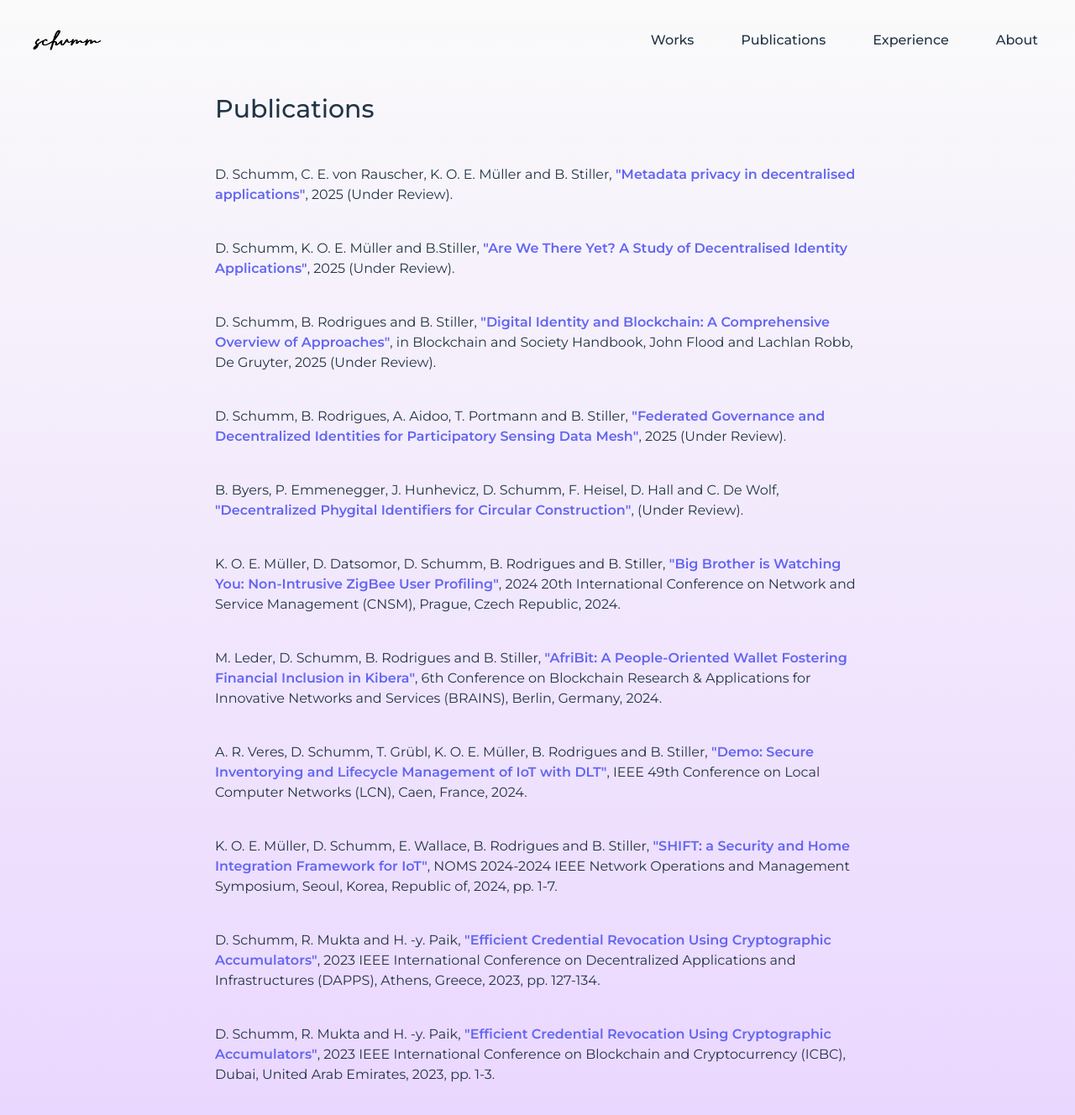
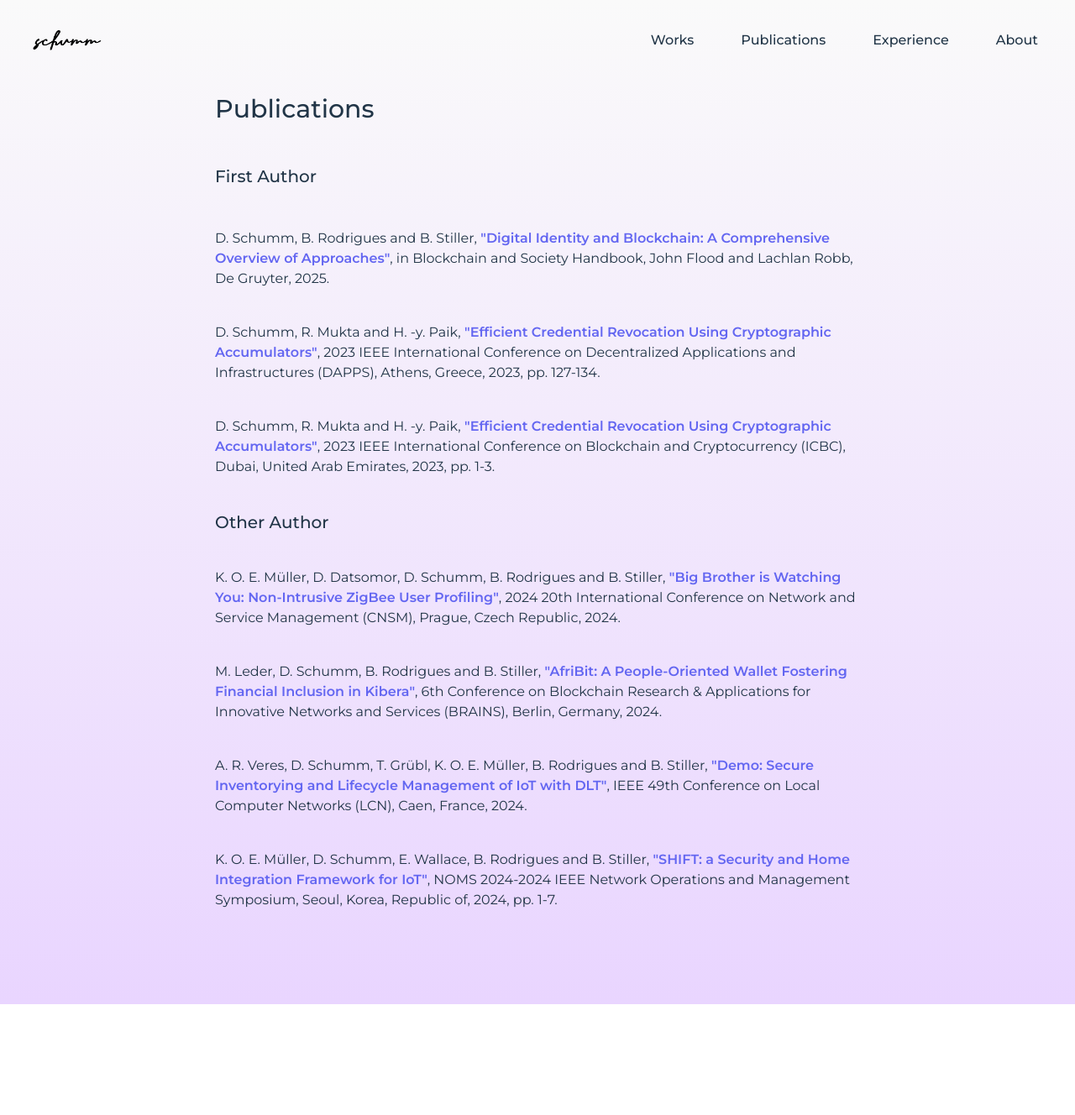
Before and after one commit to schummd/schummd.github.io, a React (Vite) app: page /#/publications in a window 1280 px wide. Shown: the top 1328 px of the page at 84% size. After the commit the page ends 1196 px from the top, so only its background shows below. Built offline with nearby package versions, Linux system fonts and the light colour scheme.

Commit message:
updated publications

```diff
--- a/src/pages/Publications.jsx
+++ b/src/pages/Publications.jsx
@@ -5,7 +5,14 @@ export default function Publications() {
         <h1 class="font-montserrat font-medium text-3xl mb-12">Publications</h1>
 
         <ul class="font-montserrat space-y-10 list-none list-inside">
+          <h2 class="font-montserrat font-medium text-xl mb-12">First Author</h2>
           <li>
+            D. Schumm, B. Rodrigues and B. Stiller,
+            <a href="#" class="font-semibold text-indigo-500"> "Digital Identity and Blockchain: A Comprehensive Overview of Approaches"</a>,
+            in Blockchain and Society Handbook, John Flood and Lachlan Robb,
+            De Gruyter, 2025.
+          </li>
+          {/* <li>
             D. Schumm, C. E. von Rauscher, K.  O. E. Müller and B. Stiller,
             <a href="#" class="font-semibold text-indigo-500"> "Metadata privacy in decentralised applications"</a>,
             2025 (Under Review).
@@ -16,12 +23,6 @@ export default function Publications() {
             2025 (Under Review).
           </li>
           <li>
-            D. Schumm, B. Rodrigues and B. Stiller,
-            <a href="#" class="font-semibold text-indigo-500"> "Digital Identity and Blockchain: A Comprehensive Overview of Approaches"</a>,
-            in Blockchain and Society Handbook, John Flood and Lachlan Robb,
-            De Gruyter, 2025 (Under Review).
-          </li>
-          <li>
             D. Schumm, B. Rodrigues, A. Aidoo, T. Portmann and B. Stiller,
             <a href="#" class="font-semibold text-indigo-500"> "Federated Governance and Decentralized Identities for Participatory Sensing Data Mesh"</a>,
             2025 (Under Review).
@@ -30,7 +31,22 @@ export default function Publications() {
             B. Byers, P. Emmenegger, J. Hunhevicz, D. Schumm, F. Heisel, D. Hall and C. De Wolf,
             <a href="http://dx.doi.org/10.2139/ssrn.4946912" class="font-semibold text-indigo-500 cursor-pointer" target="_blank"> "Decentralized Phygital Identifiers for Circular Construction"</a>,
             (Under Review).
+          </li> */}
+
+          <li>
+            D. Schumm, R. Mukta and H. -y. Paik,
+            <a href="https://ieeexplore.ieee.org/document/10237019" class="font-semibold text-indigo-500 cursor-pointer" target="_blank"> "Efficient Credential Revocation Using Cryptographic Accumulators"</a>,
+            2023 IEEE International Conference on Decentralized Applications and Infrastructures (DAPPS),
+            Athens, Greece, 2023, pp. 127-134.
           </li>
+          <li>
+            D. Schumm, R. Mukta and H. -y. Paik,
+            <a href="https://ieeexplore.ieee.org/document/10174975" class="font-semibold text-indigo-500 cursor-pointer" target="_blank"> "Efficient Credential Revocation Using Cryptographic Accumulators"</a>,
+            2023 IEEE International Conference on Blockchain and Cryptocurrency (ICBC),
+            Dubai, United Arab Emirates, 2023, pp. 1-3.
+          </li>
+
+          <h2 class="font-montserrat font-medium text-xl mb-12">Other Author</h2>
           <li>
             K. O. E. Müller, D. Datsomor, D. Schumm, B. Rodrigues and B. Stiller,
             <a href="https://dl.ifip.org/db/conf/cnsm/cnsm2024/1571049085.pdf" class="font-semibold text-indigo-500"> "Big Brother is Watching You: Non-Intrusive ZigBee User Profiling"</a>,
@@ -55,18 +71,6 @@ export default function Publications() {
             NOMS 2024-2024 IEEE Network Operations and Management Symposium,
             Seoul, Korea, Republic of, 2024, pp. 1-7.
           </li>
-          <li>
-            D. Schumm, R. Mukta and H. -y. Paik,
-            <a href="https://ieeexplore.ieee.org/document/10237019" class="font-semibold text-indigo-500 cursor-pointer" target="_blank"> "Efficient Credential Revocation Using Cryptographic Accumulators"</a>,
-            2023 IEEE International Conference on Decentralized Applications and Infrastructures (DAPPS),
-            Athens, Greece, 2023, pp. 127-134.
-          </li>
-          <li>
-            D. Schumm, R. Mukta and H. -y. Paik,
-            <a href="https://ieeexplore.ieee.org/document/10174975" class="font-semibold text-indigo-500 cursor-pointer" target="_blank"> "Efficient Credential Revocation Using Cryptographic Accumulators"</a>,
-            2023 IEEE International Conference on Blockchain and Cryptocurrency (ICBC),
-            Dubai, United Arab Emirates, 2023, pp. 1-3.
-          </li>
         </ul>
       </div>
     </div>
```
